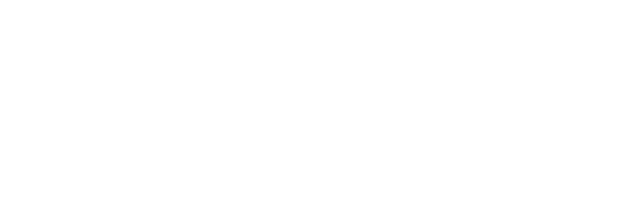
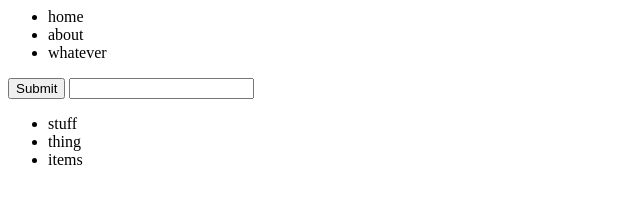
Before and after one commit to whiskey6xx/GOOGLE-PROJECT, a plain HTML site: page index.html in a window 1280 px wide. Shown: the whole page, without its empty margins (0-640 px from the left). Drawn offline with Linux system fonts and the light colour scheme.

Commit message:
index.html

```diff
--- a/index.html
+++ b/index.html
@@ -5,8 +5,39 @@
 
 <body>
 
+<!-- Nav -->
+<nav>
+    <ul>
+        <li>home</li>
+        <li>about</li>
+        <li>whatever</li>
+    </ul>
+</nav>
 
 
+<!-- Center -->
+<div id="CenterOfPage">
+    <div id="Logo">
+        <img id="Google" href="">
+    </div>
+    <div id="Search-form">
+        <form>
+            <label for="search"></label>
+            <input type="submit" value="Submit">
+            <input type="text" id="Search-form" name="Search-form">
+        </form>
+    </div>
+</div>
+
+
+<!-- Footer-->
+<footer>
+    <ul>
+        <li>stuff</li>
+        <li>thing</li>
+        <li>items</li>
+    </ul>
+</footer>
 
 
 
```
